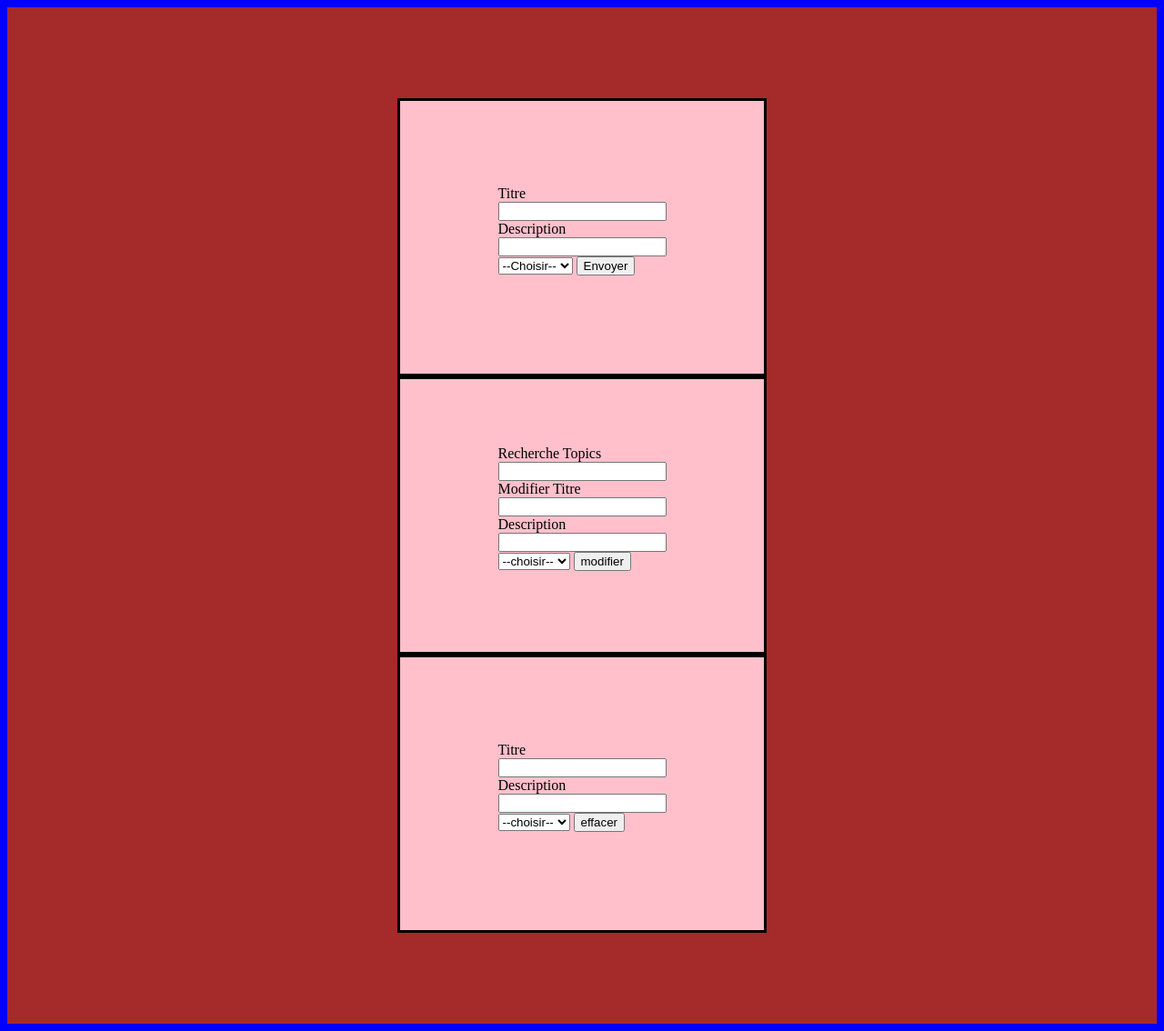
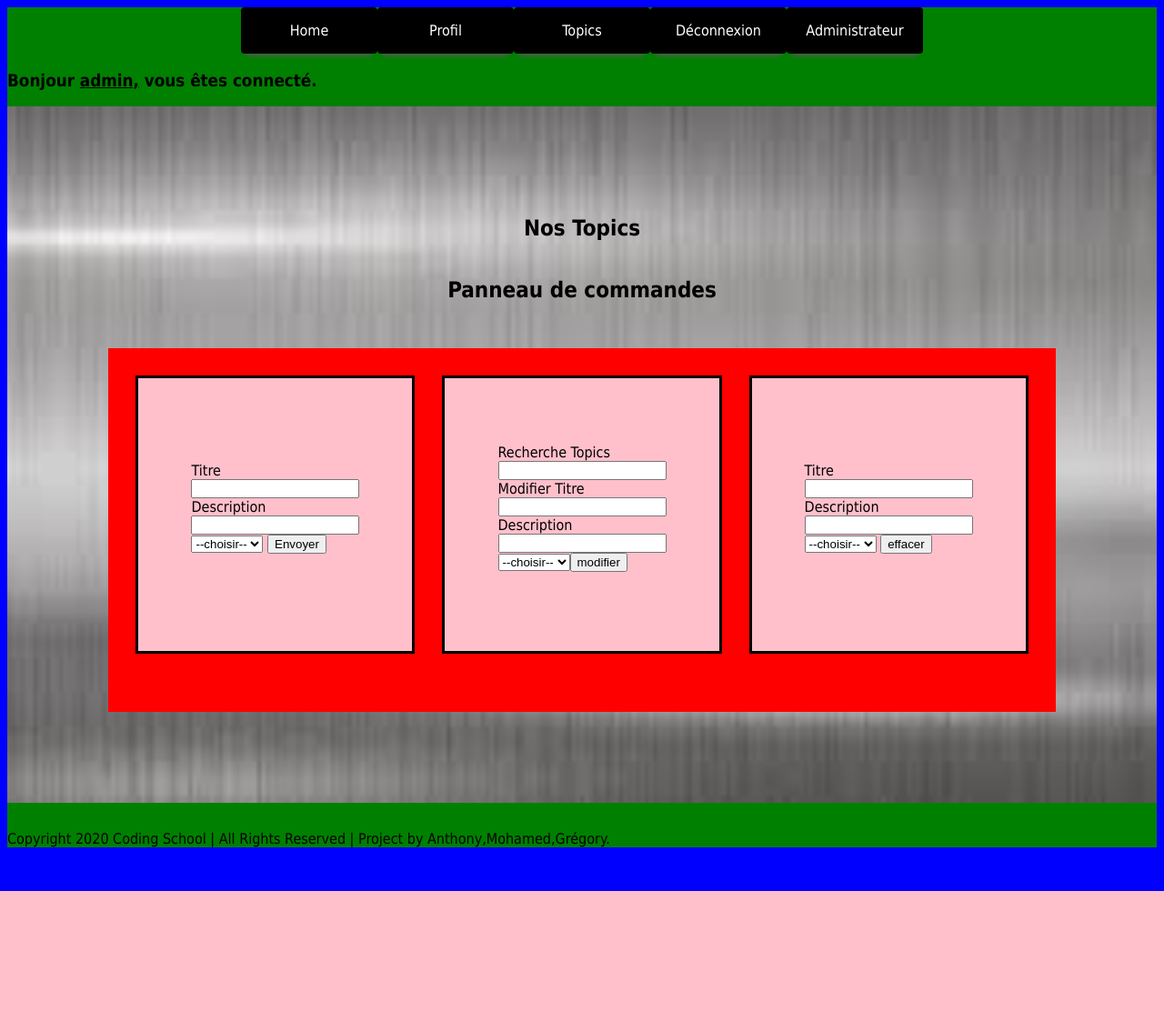
Before and after one commit to gregory-fauvel/forum, a PHP site: page /topic.php in a window 1280 px wide. Shown: the whole page at 91% size. After the commit the page ends 980 px from the top, so only its background shows below. Run offline with PHP 8.4, Linux system fonts and the light colour scheme; the visitor is signed in with stand-in values (Sample User, id 1); data that the repository does not hold is empty.

Commit message:
CSS topics condition public privé

```diff
--- /dev/null
+++ b/bar-nav.php
@@ -0,0 +1,79 @@
+
+
+  <?php
+    if (isset($_SESSION['login'])==false)
+    {
+    ?>
+
+
+  <nav class="menu">
+  <ol>
+    <li class="menu-item"><a href="index.php">Home</a></li>
+    <li class="menu-item"><a href="connexion.php">Connexion</a></li>
+    <li class="menu-item"><a href="inscription.php">Inscription</a>
+    <li class="menu-item"><a href="#foot">Contact</a></li>
+  </ol>
+</nav>
+
+
+     <?php
+    }
+     elseif(isset($_SESSION['login'])==true)
+
+    {
+       if($_SESSION['login'] =="admin")
+       {
+
+    ?>
+    <nav class="menu">
+      <ol>
+        <li class="menu-item"><a href="index.php">Home</a></li>
+        <li class="menu-itemc"><a href="profil.php">Profil</a></li>
+        <li class="menu-itemc"><a href="topic.php">Topics</a>
+        <li class="menu-itemc"><a href="index.php?deconnexion=true">Déconnexion</a>
+        <li class="menu-itemc"><a href="admin.php">Administrateur</a></li>
+      </ol>
+    </nav>
+
+     <?php
+
+                if(isset($_GET['deconnexion']))
+                {
+                   if($_GET['deconnexion']==true)
+                   {
+                      session_unset();
+                      header("location:index.php");
+                   }
+                }
+
+    }
+    else
+    {
+    ?>
+    <nav class="menu">
+      <ol>
+        <li class="menu-item"><a href="index.php">Home</a></li>
+        <li class="menu-itemc"><a href="profil.php">Profil</a></li>
+        <li class="menu-itemc"><a href="planning.php">Planning</a>
+        <li class="menu-itemc"><a href="reservation-form.php">Réservation</a>
+        <li class="menu-itemc"><a href="index.php?deconnexion=true">Déconnexion</a>
+        <li class="menu-itemc"><a href="#foot">Contact</a></li>
+      </ol>
+    </nav>
+
+     <?php
+
+                if(isset($_GET['deconnexion']))
+                {
+                   if($_GET['deconnexion']==true)
+                   {
+                      session_unset();
+                      header("location:index.php");
+                   }
+                }
+
+    }
+
+  }
+
+    ?>
--- a/forum.css
+++ b/forum.css
@@ -1,3 +1,4 @@
+/*css page topic*/
 #topic{
 	background-color: blue;
 	display: flex;
@@ -5,14 +6,142 @@
 	justify-content:space-around;
 
 }
-#conteneur{
-	background-color: brown;
+#headtopic{
+	background-color: green;
+	display: flex;
+	flex-direction: column;
+	justify-content: center;
+	margin-bottom: 40px;
+}
+/*barre nav*/
+a{
+	text-align:center;
+	text-decoration:none;
+}
+
+#topic{
+	font-family:Tahoma,Geneva,sans-serif;
+	font-weight:400
+	margin:0px;
+	}
+
+ol{margin:0;padding:0;list-style-type:none}
+
+.menu{
+	width:100%;
+
+	display:block;
+	position:relative;
+	z-index: 60;
+	}
+
+.menu > ol:first-child{
+	width:100%;
+	display:flex;
+	position:relative;
+	flex-flow:row wrap;
+	justify-content:center
+	}
+
+.menu-item, .menu-itemc{
+	width:150px;
+	position:relative;
+	perspective:100%;
+	cursor:pointer
+	}
+
+.menu-item a, .menu-itemc a{
+	width:100%;
+	padding:16px 0;
+	display:block;
+	position:relative;
+	color:#fff;
+	border-radius:4px;
+	transition:all .5s ease;
+	transform-style:preserve-3d
+	}
+
+.menu-item a:before, .menu-itemc a:before{
+	width:100%;
+	padding:16px 0;
+	display:block;
+	position:absolute;
+	color:#000;
+	border-radius:4px;
+	}
+
+.menu > ol:first-child > .menu-item{display:block}
+.menu > ol:first-child > .menu-itemc{display:block}
+
+.menu > ol:first-child > .menu-item > a
+	{background:#000;box-shadow:0 8px 6px -6px #595959}
+.menu > ol:first-child > .menu-itemc > a
+	{background:#000;box-shadow:0 8px 6px -6px #595959}
+
+
+
+.menu > ol:first-child > .menu-item > a:before
+	{background:#ff9900;bottom:90%;transform:rotateX(-90deg) translate3d(0,0,75px)}
+.menu > ol:first-child > .menu-itemc > a:before
+	{background:#ff9900;bottom:90%;transform:rotateX(-90deg) translate3d(0,0,75px)}
+.menu > ol:first-child > .menu-item:nth-of-type(1) > a:before{content:"Home"}
+.menu > ol:first-child > .menu-item:nth-of-type(2) > a:before{content:"Connexion"}
+.menu > ol:first-child > .menu-item:nth-of-type(3) > a:before{content:"Inscription"}
+.menu > ol:first-child > .menu-item:nth-of-type(4) > a:before{content:"Contact"}
+
+.menu > ol:first-child > .menu-itemc:nth-of-type(2) > a:before{content:"Profil"}
+.menu > ol:first-child > .menu-itemc:nth-of-type(3) > a:before{content:"Topics"}
+.menu > ol:first-child > .menu-itemc:nth-of-type(4) > a:before{content:"Déconnexion"}
+.menu > ol:first-child > .menu-itemc:nth-of-type(5) > a:before{content:"Administrateur"}
+
+.menu > ol:first-child > .menu-item:hover > a{transform:rotateX(90deg)}
+.menu > ol:first-child > .menu-itemc:hover > a{transform:rotateX(90deg)}
+
+
+
+@keyframes fadein-down{
+	from{display:none;opacity:0;transform:translateY(-10px)}
+	to{display:block;opacity:1;transform:translateY(0)}
+	}
+
+@media screen and (min-width:321px) and (max-width:799px){
+	.menu{width:320px;margin:auto}
+	}
+
+@media (max-width:799px){
+	.menu > ol:first-child > .menu-item{width:100%}
+	.menu > ol:first-child > .menu-item> a{box-shadow:none}
+	.menu > ol:first-child > .menu-itemc{width:100%}
+	.menu > ol:first-child > .menu-itemc > a{box-shadow:none}
+
+	.menu > ol:first-child > .menu-item:nth-of-type(2) > a,
+	.menu > ol:first-child > .menu-item:nth-of-type(4) > a
+		{border:1px solid #fff;border-left:none;border-right:none}
+
+
+	}
+/*contenu des formulaires topics*/
+.conteneur{
+	background-image: url('img/fondtopic.jpg');
+	background-repeat: no-repeat;
+	background-size: cover;
 	display: flex;
 	flex-direction:column;
 	justify-content: space-around;
 	align-items: center;
 	padding-top: 100px;
 	padding-bottom: 100px;
+	margin-bottom: 30px;
+}
+#conteneurform{
+	background-color:red;
+	display:flex;
+	flex-flow: row;
+	justify-content: space-around;
+	width: 80%;
+	height: 400px;
+	margin-top: 30px;
+	padding-right: 30px;
 
 }
 
@@ -23,10 +152,12 @@
 	flex-direction:column;
 	justify-content:space-around;
 	align-items: center;
-	width: 400px;
+	width: 80%;
 	height: 300px;
 	margin-right: 30px;
 	margin-left: 30px;
+	margin-top: 30px;
+
 
 }
 .form{
@@ -36,6 +167,9 @@
 	align-items: center;
 	background-color: pink;
 	border:solid;
-	width: 400px;
+	width: 30%;
 	height: 300px;
+	margin-left: 30px;
+	margin-top: 30px;
+
 }
--- a/topic.php
+++ b/topic.php
@@ -9,13 +9,43 @@ session_start();
 	<link rel="stylesheet" type="text/css" href="forum.css">
 
 </head>
+
 <body id="topic">
-<section id="conteneur">
+	<header id="headtopic">
+		<header class="">
+    <?php
+    include("bar-nav.php");
+    ?>
+    <main id="user">
+    <?php
+    if (isset($_SESSION['login'])==false)
+    {
+       echo "<h3>Connectez vous et réservez maintenant";
+    }
+    elseif(isset($_SESSION['login'])==true)
+
+    {
+       if($_SESSION['login'] =="admin")
+       {
+        $user = $_SESSION['login'];
+            echo "<h3><b>Bonjour <u>$user,</u> vous êtes connecté.</b></h3>";
+       }
+       else
+       {
+        $user = $_SESSION['login'];
+            echo "<h3><b>Bonjour <u>$user,</u> vous êtes connecté vous pouvez posté des topics maintenant.</b></h3>";
+       }
+    }
+    ?>
+	</header>
+<section class="conteneur">
+	<h1>Nos Topics</h1>
 						<?php
-						date_default_timezone_set('Europe/Paris');
-						$connexion = mysqli_connect ("localhost","root","","forum");
-						$requete1 = "SELECT title,description,date,login,private FROM topics INNER JOIN utilisateurs WHERE utilisateurs.id=topics.user_id";
-						$query1 = mysqli_query($connexion,$requete1);
+
+								date_default_timezone_set('Europe/Paris');
+								$connexion = mysqli_connect ("localhost","root","","forum");
+								$requete1 = "SELECT title,description,date,login,private FROM topics INNER JOIN utilisateurs WHERE utilisateurs.id=topics.user_id";
+								$query1 = mysqli_query($connexion,$requete1);
 
 						while ($info= mysqli_fetch_assoc($query1)) {
 							?>
@@ -24,7 +54,7 @@ session_start();
 									<p><?php echo $info['description']?></p>
 									<p><?php echo $info['date']?></p>
 									<p><?php echo $info['login']?></p>
-									<p><?php echo $info['private']?></p>
+
 								</div>
 
 						<?php
@@ -54,6 +84,8 @@ session_start();
 											}
 
 						?>
+			<h1>Panneau de commandes</h1>
+			<div id="conteneurform">
 
 							<div class ="form">
 								  <form method="post" class="ajout">
@@ -62,10 +94,10 @@ session_start();
 							                    <label>Description</label></br>
 							                    <input type="text" name="description" required></br>
 							                    <select name="private" id=""></br>
-							                        <option value="">--Choisir--</option>
-							                        <option value="none">Tous</option>
-							                        <option value="membre">Membre</option>
-							                        <option value="admin">Admin</option>
+							                         <option value="">--choisir--</option>
+							                        <option value="prive">Privé</option>
+							                        <option value="public">Public</option>
+
 							                    </select>
 							                    <input type="submit" value="Envoyer" name="valider"></br>
 							      </form>
@@ -83,7 +115,6 @@ session_start();
 									                $description = $_POST['description'];
 									                $private = $_POST['private'];
 									                $id = $_SESSION['id'];
-
 											        $requete2="UPDATE topics SET title= '$titre2', description= '$description', user_id= '$id', date= NOW(), private= '$private' WHERE title = '$titre3'";
 													$query2 = mysqli_query($connexion,$requete2);
 													header('Location: topic.php');
@@ -101,10 +132,9 @@ session_start();
 							                    <input type="text" name="description" required></br>
 							                    <select name="private"></br>
 							                        <option value="">--choisir--</option>
-							                        <option value="none">Tous</option>
-							                        <option value="membre">Membre</option>
-							                        <option value="admin">Admin</option>
-							                    </select>
+							                        <option value="prive">Privé</option>
+							                        <option value="public">Public</option>
+
 							                    <input type="submit" value="modifier" name="modifier"></br>
 							      </form>
 							</div>
@@ -117,7 +147,6 @@ session_start();
 										                $description = $_POST['description'];
 										                $private = $_POST['private'];
 										                $id = $_SESSION['id'];
-
 									        			$requete3= "DELETE FROM `topics` WHERE title='$titre4'";
 														$query3 = mysqli_query($connexion,$requete3);
 														header('Location: topic.php');
@@ -135,13 +164,15 @@ session_start();
 							                    <input type="text" name="description" required></br>
 							                    <select name="private" id=""></br>
 							                        <option value="">--choisir--</option>
-							                        <option value="none">Tous</option>
-							                        <option value="membre">Membre</option>
-							                        <option value="admin">Admin</option>
+							                      		 <option value="">--choisir--</option>
+							                        <option value="prive">Privé</option>
+							                        <option value="public">Public</option>
+
 							                    </select>
 							                    <input type="submit" value="effacer" name="effacer"></br>
 							      </form>
 							</div>
+						</div>
 							<?php
 							if ($_SESSION['rank'] == "moderateur"){
 							include("moderateur.php");
@@ -152,6 +183,9 @@ session_start();
 				?>
 
 				</section>
+				<footer>
+					 <aside> Copyright 2020 Coding School | All Rights Reserved | Project by Anthony,Mohamed,Grégory. </aside>
+				</footer>
 
 		</body>
 </html>
```
Also changed, not shown: moderateur.php (+8 -4 lines), img/fondtopic.jpg (added).
